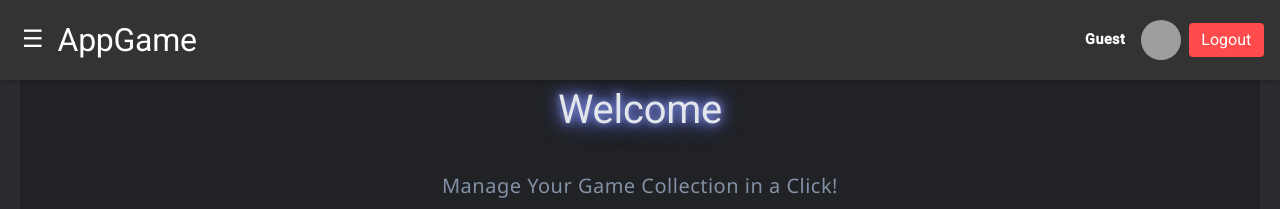
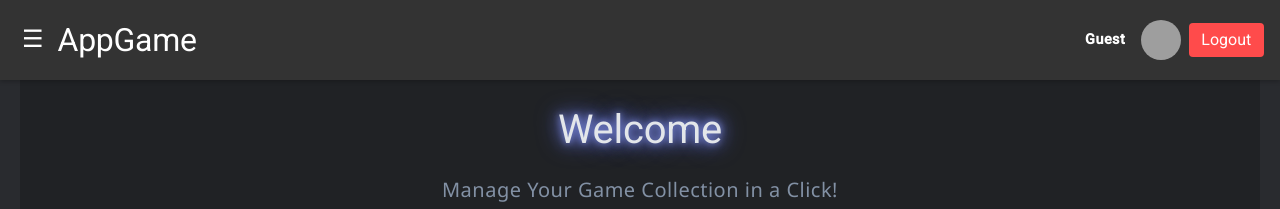
Before and after one commit to w1ls0nM/AppGame, an Angular app: page /home-page in a window 1280 px wide. Shown: the top 209 px of the page. Built offline with nearby package versions, Linux system fonts and the light colour scheme; no server answers; grey boxes are pictures that could not be loaded.

Commit message:
fix title text

```diff
--- a/src/app/pages/home-page/home-page.component.html
+++ b/src/app/pages/home-page/home-page.component.html
@@ -4,7 +4,7 @@
 
     <section id="home" class="hero">
         <div class="container hero-content text-center">
-            <h1 class="display-4 mb-4 animated-text">Welcome</h1>
+            <h1 class="display-4 mt-4 animated-text">Welcome</h1>
             <p class="animated-subtitle">Manage Your Game Collection in a Click!</p>
             <a href="/gameList" class="btn btn-primary btn-lg">Explore Games</a>
         </div>
--- a/src/app/pages/my-lists/my-lists.component.html
+++ b/src/app/pages/my-lists/my-lists.component.html
@@ -1,6 +1,8 @@
 
 <section id="my-lists">
   <div class="container">
+    <br>
+    <br>
     <h1 class="display-4 mb-4 animated-text text-center">My Lists</h1>
     <div class="row">
       <div class="col-md-2 mb-4" *ngFor="let list of lists">
```
